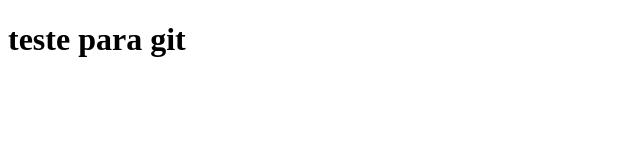
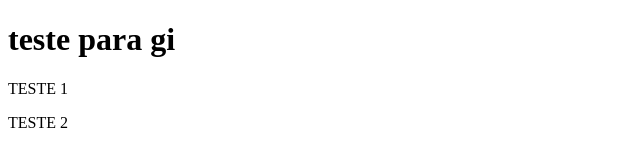
Before and after one commit to djtiagosouza/compass_git_1, a plain HTML site: page Curso_git/index.html in a window 1280 px wide. Shown: the whole page, without its empty margins (0-640 px from the left). Drawn offline with Linux system fonts and the light colour scheme.

Commit message:
teste comite sengundo branch

```diff
--- a/Curso_git/index.html
+++ b/Curso_git/index.html
@@ -7,6 +7,8 @@
     <title>Document</title>
 </head>
 <body>
-    <P><H1>teste para git</H1></P>
+    <P><H1>teste para gi  </H1></P>
+    <p>TESTE 1</p>
+    <P>TESTE 2</P>
 </body>
 </html>
```
